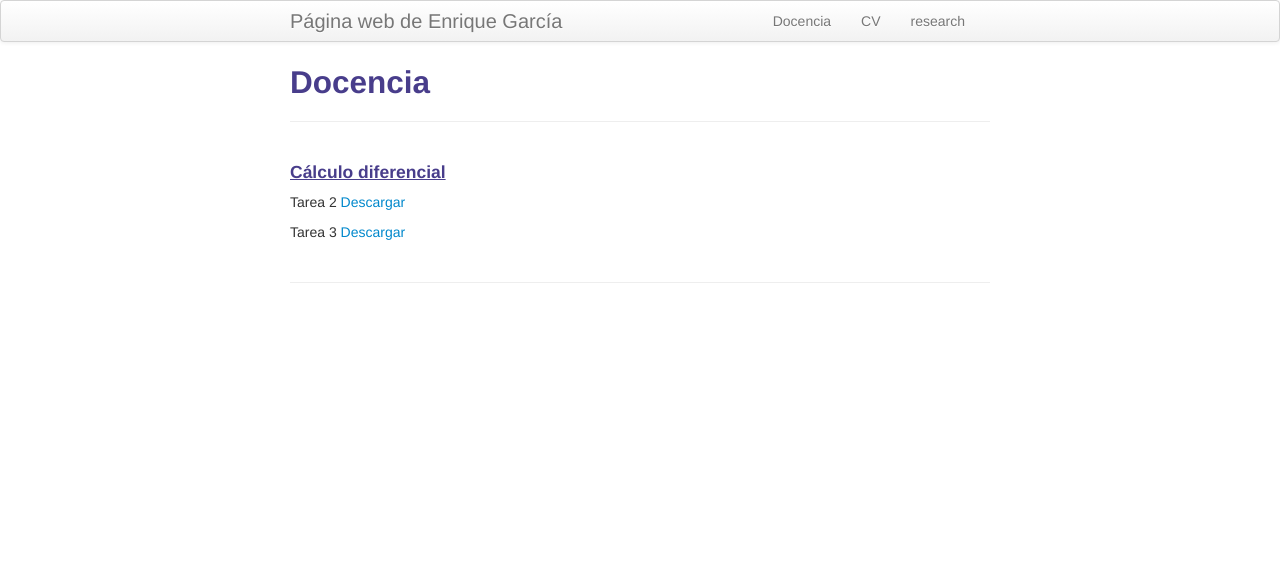
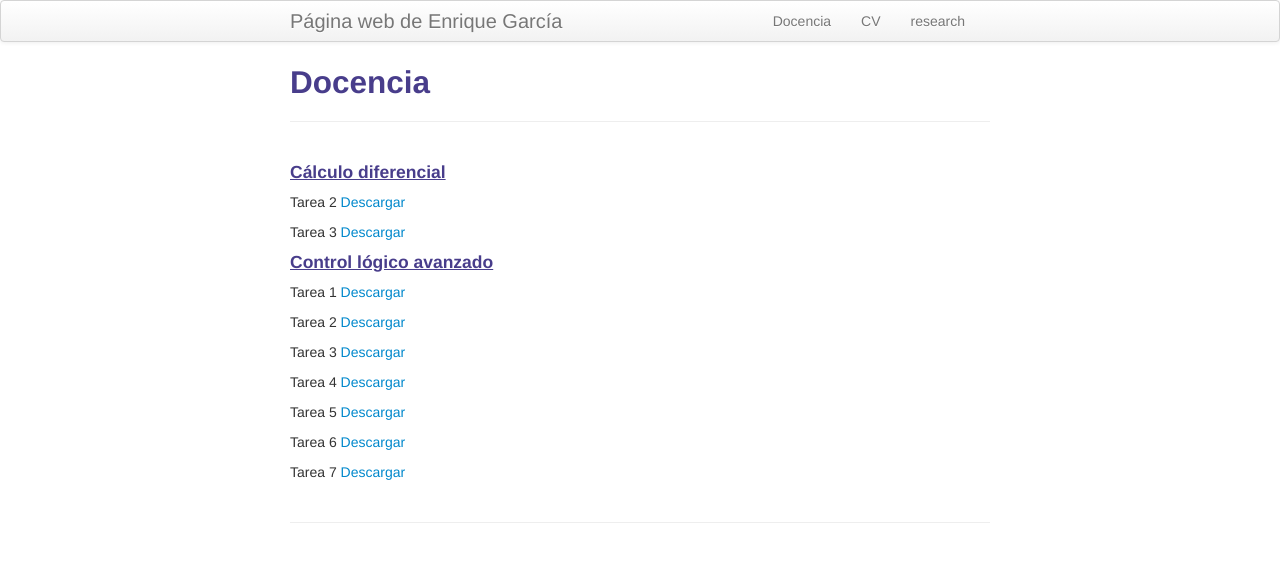
Before and after one commit to enriGarcia/enriGarcia.github.io, a Jekyll site: the page built from pages/teaching.md, in a window 1280 px wide. Shown: the top 562 px of the page. Built offline with Jekyll 4.4.1, drawn with Linux system fonts in a browser that asks for light colours.

Commit message:
actualizacion del sitio

```diff
--- a/pages/teaching.md
+++ b/pages/teaching.md
@@ -13,6 +13,28 @@ Tarea 2
 Tarea 3
 [Descargar]({{ BASE_PATH}}/pages/assignments/hw_03_calcDif.pdf)
 
+#### <u>Control lógico avanzado</u>
+Tarea 1
+[Descargar]({{ BASE_PATH}}/pages/assignments/hw_01_uc.pdf)
+
+Tarea 2
+[Descargar]({{ BASE_PATH}}/pages/assignments/hw_02_uc.pdf)
+
+Tarea 3
+[Descargar]({{ BASE_PATH}}/pages/assignments/hw_03_uc.pdf)
+
+Tarea 4
+[Descargar]({{ BASE_PATH}}/pages/assignments/hw_04_uc.pdf)
+
+Tarea 5
+[Descargar]({{ BASE_PATH}}/pages/assignments/hw_05_uc.pdf)
+
+Tarea 6
+[Descargar]({{ BASE_PATH}}/pages/assignments/hw_06_uc.pdf)
+
+Tarea 7
+[Descargar]({{ BASE_PATH}}/pages/assignments/hw_07_uc.pdf)
+
 <!-- Note: this is how to write a comment in HTML. Everything in here won't show up on your webpage.-->
 
 <!--
```
